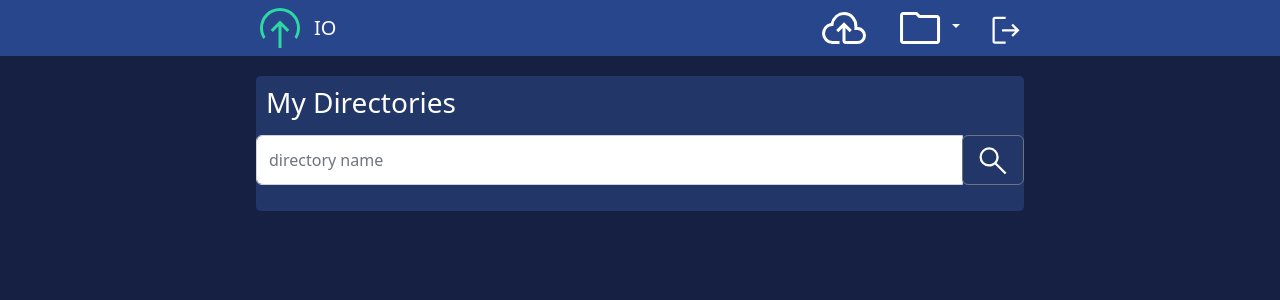
After one commit to zNitche/IO, a Django app: page /directories/ in a window 1280 px wide. The commit adds this page. Shown: the top 300 px of the page. Run offline with Django 4.2, Linux system fonts and the light colour scheme; the visitor is signed in with stand-in values (Sample User, id 1); data that the repository does not hold is empty; parts of the project's set-up code (start-up, migrations or seed data) failed here and were passed over.

Commit message:
added support for directories

```diff
--- /dev/null
+++ b/io_app/apps/core/templates/components/info_directory_modal.html
@@ -0,0 +1,38 @@
+{% load static %}
+
+<div class="modal fade" id="directoryInfoModal" tabindex="-1" aria-labelledby="directoryInfoModal" aria-hidden="true">
+  <div class="modal-dialog modal-dialog-centered">
+    <div class="modal-content info-modal-content">
+      <div class="modal-header border-0">
+        <h5 class="modal-title" id="modal-directory-name"></h5>
+      </div>
+      <div class="modal-body file-info-modal-body">
+          <span>
+              <b>UUID:</b> <span id="modal-directory-uuid"></span>
+          </span>
+          <span>
+              <b>Size:</b> <span id="modal-directory-size"></span>
+          </span>
+          <span>
+              <b>Files:</b> <span id="modal-directory-files"></span>
+          </span>
+          <span>
+              <b>Creation date:</b> <span id="modal-directory-date"></span>
+          </span>
+      </div>
+      <div class="modal-footer border-0">
+          <a class="btn btn-secondary" href="#" role="button" id="modal-directory-preview">
+              Open
+          </a>
+
+          <form id="modal-directory-download" method="get" action="">
+              <button type="submit" class="btn btn-primary">Download</button>
+          </form>
+          <button type="button" class="btn btn-danger" data-bs-target="#removeDirectoryModal" data-bs-toggle="modal">
+              Remove
+          </button>
+          <button type="button" class="btn btn-secondary" data-bs-dismiss="modal">Close</button>
+      </div>
+    </div>
+  </div>
+</div>
--- a/io_app/apps/core/templates/components/info_file_modal.html
+++ b/io_app/apps/core/templates/components/info_file_modal.html
@@ -9,6 +9,9 @@
       <div class="modal-body file-info-modal-body">
           <span>
               <b>UUID:</b> <span id="modal-file-uuid"></span>
+          </span>
+          <span>
+              <b>Directory:</b> <span id="modal-file-directory"></span>
           </span>
           <span>
               <b>Size:</b> <span id="modal-file-size"></span>
--- /dev/null
+++ b/io_app/apps/core/templates/components/remove_directory_modal.html
@@ -0,0 +1,22 @@
+{% load static %}
+
+<div class="modal fade" id="removeDirectoryModal" tabindex="-1" aria-labelledby="removeDirectoryModal" aria-hidden="true">
+  <div class="modal-dialog modal-dialog-centered">
+    <div class="modal-content info-modal-content">
+      <div class="modal-header border-0">
+        <h5 class="modal-title" id="modal-remove-directory-name"></h5>
+      </div>
+      <div class="modal-body file-info-modal-body">
+          Do you want to remove directory with all its files ?
+      </div>
+      <div class="modal-footer border-0">
+          <form id="modal-directory-remove" method="post" action="">
+              {% csrf_token %}
+              <input type="hidden" name="next" value="{{ request.path }}">
+              <button type="submit" class="btn btn-danger">Remove</button>
+          </form>
+          <button type="button" class="btn btn-secondary" data-bs-dismiss="modal">Cancel</button>
+      </div>
+    </div>
+  </div>
+</div>
--- /dev/null
+++ b/io_app/apps/core/templates/my_directories.html
@@ -0,0 +1,62 @@
+{% extends "page_layout.html" %}
+{% load static %}
+{% block page_content %}
+    <!-- Remove Directory Modal -->
+    {% include "components/remove_directory_modal.html" %}
+
+    <!-- Info Directory Modal -->
+    {% include "components/info_directory_modal.html" %}
+
+    <!-- Page content -->
+    <div class="page-content-wrapper mb-3">
+        <!-- My Directories -->
+        <div class="content-wrapper">
+            <h3>
+                My Directories
+            </h3>
+            <div class="mb-3">
+                <form action="{% url 'core:directories' %}" method="GET">
+                    <div class="input-group">
+                      <input type="text" class="form-control" value="{{search_dir_name}}"
+                             name="search_dir" placeholder="directory name">
+                      <div class="input-group-append">
+                        <button class="btn btn-outline-secondary" type="submit">
+                            <img src="{% static 'icons/search_icon.svg' %}" alt="search">
+                        </button>
+                      </div>
+                    </div>
+                </form>
+            </div>
+            <div class="files-container my-files-container">
+                {% for directory in directories_page %}
+                    <div class="my-file"
+                         onclick="showDirectoryInfoModal('directoryInfoModal', '{{directory.name}}', '{{directory.uuid}}',
+                          '{{directory.get_size_in_mb}}', '{{directory.get_files_count}}',
+                          '{{directory.creation_date|date:'d-m-Y G:i'}}',
+                          '#',
+                          '#',
+                          '{% url 'core:directory_content' directory_uuid=directory.uuid %}')">
+                        <img src="{% static 'icons/folder_icon.svg' %}">
+                        <span>{{ directory.name }}</span>
+                    </div>
+                {% endfor %}
+            </div>
+            {% if directories_page.has_next or directories_page.has_previous %}
+                <div class="pagination-controls">
+                    {% if directories_page.has_previous %}
+                        <a class="pagination-controls-item" href="{% url 'core:directories' page_id=directories_page.previous_page_number %}">
+                            <img src="{% static 'icons/navigate_before_icon.svg' %}">
+                        </a>
+                    {% endif %}
+                    {% if files_page.has_next %}
+                        <a class="pagination-controls-item {% if not directories_page.has_previous %} left-p-controls-item {% endif %}"
+                           href="{% url 'core:directories' page_id=directories_page.next_page_number %}">
+                            <img src="{% static 'icons/navigate_next_icon.svg' %}">
+                        </a>
+                    {% endif %}
+                </div>
+            {% endif %}
+        </div>
+    </div>
+<script src="{% static 'js/directories.js' %}"></script>
+{% endblock %}
--- a/io_app/apps/core/urls.py
+++ b/io_app/apps/core/urls.py
@@ -7,4 +7,8 @@ app_name = "core"
 urlpatterns = [
     path("", views.home, name="home"),
     path("page/<str:page_id>/", views.home, name="home"),
+    path("directories/", views.my_directories, name="directories"),
+    path("directories/page/<str:page_id>/", views.my_directories, name="directories"),
+    path("directories/<str:directory_uuid>/", views.directory_content, name="directory_content"),
+    path("directories/<str:directory_uuid>/<str:page_id>/", views.directory_content, name="directory_content"),
 ]
--- a/io_app/apps/core/views.py
+++ b/io_app/apps/core/views.py
@@ -1,8 +1,9 @@
-from django.shortcuts import render
+from django.shortcuts import render, get_object_or_404
 from django.views.decorators.http import require_http_methods
 from django.contrib.auth.decorators import login_required
 from django.core.paginator import Paginator
 from io_app.consts import PaginationConsts
+from io_app.apps.files_manager import models
 
 
 @login_required
@@ -21,3 +22,37 @@ def home(request, page_id=1):
         "files_page": files_page,
         "search_file_name": search_file_name,
     })
+
+
+@login_required
+@require_http_methods(["GET"])
+def my_directories(request, page_id=1):
+    search_dir_name = request.GET.get("search_dir", "")
+
+    directories = request.user.directories.filter(name__contains=search_dir_name).order_by("-creation_date").all()
+
+    directories_paginator = Paginator(directories, PaginationConsts.FILES_PER_PAGE)
+    directories_page = directories_paginator.get_page(page_id)
+
+    return render(request, "my_directories.html", {
+        "directories_page": directories_page,
+        "search_dir_name": search_dir_name,
+    })
+
+
+@login_required
+@require_http_methods(["GET"])
+def directory_content(request, directory_uuid, page_id=1):
+    directory = get_object_or_404(models.Directory, owner_id=request.user.id, uuid=directory_uuid)
+    search_file_name = request.GET.get("search_file", "")
+
+    files = directory.files.filter(name__contains=search_file_name).order_by("-upload_date").all()
+
+    files_paginator = Paginator(files, PaginationConsts.FILES_PER_PAGE)
+    files_page = files_paginator.get_page(page_id)
+
+    return render(request, "directory.html", {
+        "files_page": files_page,
+        "search_file_name": search_file_name,
+        "directory": directory,
+    })
--- a/io_app/apps/files_manager/admin.py
+++ b/io_app/apps/files_manager/admin.py
@@ -4,3 +4,4 @@ from io_app.apps.files_manager import admin_models, models
 
 # Register your models here.
 admin.site.register(models.File, admin_models.FilesAdmin)
+admin.site.register(models.Directory, admin_models.DirectoryAdmin)
--- a/io_app/apps/files_manager/views.py
+++ b/io_app/apps/files_manager/views.py
@@ -33,7 +33,7 @@ def upload_file(request):
 
     files_utils.make_files_dir_for_user(request.user.id)
 
-    file_uuid = str(uuid.uuid4().hex)
+    file_uuid = files_utils.generate_uuid()
     file_path = os.path.join(settings.STORAGE_PATH, str(request.user.id), file_uuid)
 
     user_storage_size = files_utils.get_user_storage_size(request.user.id)
--- /dev/null
+++ b/io_app/static/js/directories.js
@@ -0,0 +1,20 @@
+function showDirectoryInfoModal(modalID, name, uuid, size, files_count,
+                                creation_date, download_url, remove_url, preview_url) {
+
+    let modal = new bootstrap.Modal(document.getElementById(modalID));
+
+    document.getElementById("modal-directory-name").innerHTML = name;
+
+    document.getElementById("modal-directory-uuid").innerHTML = uuid;
+    document.getElementById("modal-directory-size").innerHTML = size + "MB";
+    document.getElementById("modal-directory-files").innerHTML = files_count;
+    document.getElementById("modal-directory-date").innerHTML = creation_date;
+
+    document.getElementById("modal-directory-download").action = download_url;
+    document.getElementById("modal-directory-remove").action = remove_url;
+    document.getElementById("modal-directory-preview").href = preview_url;
+
+    document.getElementById("modal-remove-directory-name").innerHTML = name;
+
+    modal.show();
+}
--- a/io_app/static/js/my_files.js
+++ b/io_app/static/js/files.js
@@ -1,4 +1,4 @@
-function showFileInfoModal(modalID, filename, size, extension, uuid, upload_date,
+function showFileInfoModal(modalID, filename, size, extension, uuid, upload_date, directory_name,
                            download_url, remove_url, preview_url) {
     let modal = new bootstrap.Modal(document.getElementById(modalID));
 
@@ -8,6 +8,7 @@ function showFileInfoModal(modalID, filename, size, extension, uuid, upload_date
     document.getElementById("modal-file-size").innerHTML = size + "MB";
     document.getElementById("modal-file-extension").innerHTML = extension;
     document.getElementById("modal-file-date").innerHTML = upload_date;
+    document.getElementById("modal-file-directory").innerHTML = directory_name;
 
     document.getElementById("modal-file-download").action = download_url;
     document.getElementById("modal-file-remove").action = remove_url;
--- a/io_app/static/main.css
+++ b/io_app/static/main.css
@@ -236,7 +236,7 @@ body {
     align-items: center;
     cursor: pointer;
     width: 20%;
-    text-overflow: ellipsis;
+    overflow: hidden;
 }
 
 .recent-file:hover {
--- a/io_app/templates/page_layout.html
+++ b/io_app/templates/page_layout.html
@@ -33,6 +33,7 @@
                           </a>
                           <ul class="dropdown-menu" aria-labelledby="navbarFilesDropdown">
                             <li><a class="dropdown-item" href="{% url 'core:home' %}">My Files</a></li>
+                            <li><a class="dropdown-item" href="{% url 'core:directories' %}">My Directories</a></li>
                           </ul>
                       </li>
                       <li class="nav-item">
--- a/io_app/utils/files_utils.py
+++ b/io_app/utils/files_utils.py
@@ -1,5 +1,6 @@
 from django.conf import settings
 import os
+import uuid
 from io_app.consts import SizesConsts
 
 
@@ -76,3 +77,7 @@ def save_file_from_request(request, file_path):
                 break
 
             data.write(file_chunk)
+
+
+def generate_uuid():
+    return str(uuid.uuid4().hex)
```
Also changed, not shown: io_app/apps/core/templates/components/files_preview.html (added, +15 -0 lines), io_app/apps/core/templates/directory.html (added, +53 -0 lines), io_app/apps/core/templates/home.html (+11 -16 lines), io_app/apps/files_manager/admin_models.py (+7 -0 lines), io_app/apps/files_manager/models.py (+26 -0 lines), io_app/static/icons/folder_icon.svg (added).
